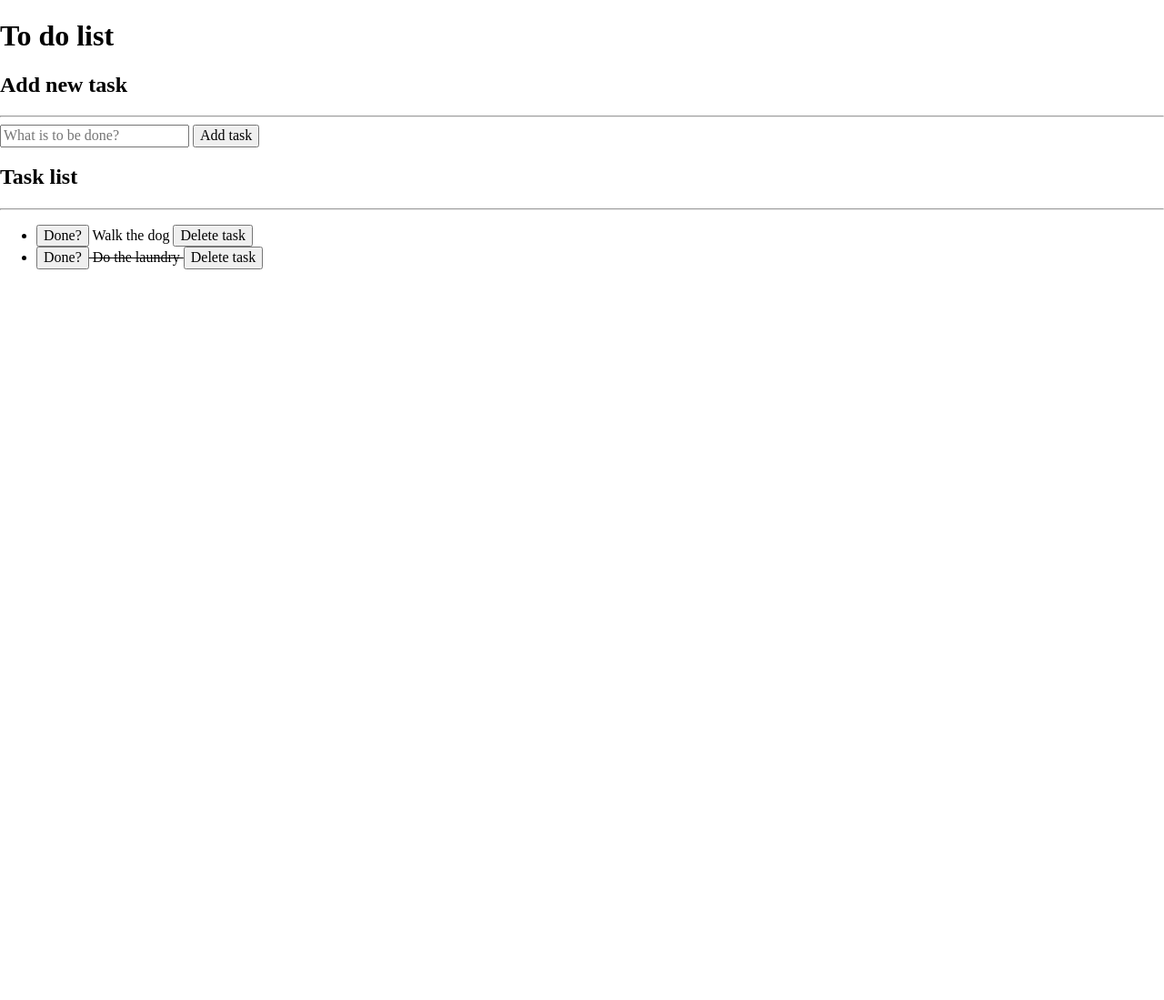
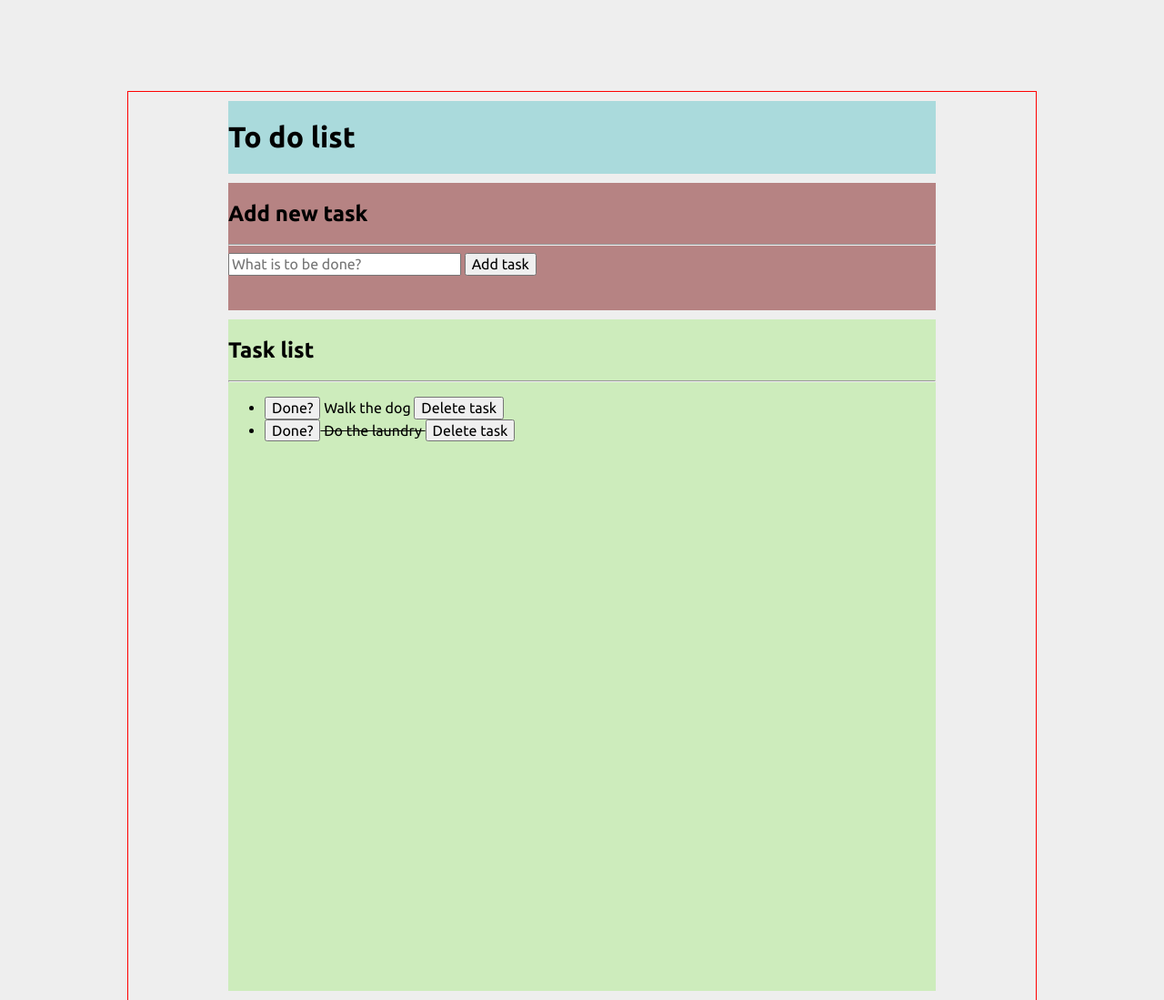
Before and after one commit to ada-kuczaj/to-do-list, a plain HTML site: page index.html in a window 1280 px wide. Shown: the top 1099 px of the page at 91% size. Before the commit the page ends 800 px from the top, so only its background shows below. Drawn offline with nearby package versions, Linux system fonts and the light colour scheme.

Commit message:
initial commit

```diff
--- /dev/null
+++ b/css/container.css
@@ -0,0 +1,43 @@
+.container {
+    display: grid;
+    border: 1px solid red;
+    max-width: 1000px;
+    height: 1000px;
+    width: 100%;
+    margin: 100px auto;
+    padding: 10px;
+    grid-template-columns: 100px 1fr 100px;
+    grid-template-rows: 80px 140px;
+    grid-auto-rows: minmax(200px, auto);
+    grid-row-gap: 10px;
+    /* grid-template-areas:
+        "hd hd hd"
+        "lt mn rt"
+        "lt mn rt"
+        "lt mn rt"
+        "ft ft ft"; */
+
+}
+
+.container__header {
+    background-color: rgb(170, 218, 220);
+    grid-column-start: 2;
+    grid-row-start: 1;
+    /* grid-area: hd; */
+}
+
+.container__input {
+    align-items: center;
+    justify-content: center;
+    background-color: rgb(182, 131, 131);
+    grid-column-start: 2;
+    grid-row-start: 2;
+    }
+
+.container__list {
+    align-items: center;
+    justify-content: center;
+    background-color: rgb(205, 236, 188);
+    grid-column-start: 2;
+    grid-row-start: 3;
+}
--- /dev/null
+++ b/css/form.css
@@ -0,0 +1,3 @@
+/* .form{
+    background-color: beige;
+} */
--- a/css/global.css
+++ b/css/global.css
@@ -7,3 +7,8 @@ html {
 ::before {
   box-sizing: inherit;
 }
+
+body {
+  background-color: rgb(238, 238, 238);
+  font-family: "Ubuntu", sans-serif;
+}
--- a/index.html
+++ b/index.html
@@ -7,37 +7,51 @@
     <link rel="stylesheet" href="https://cdnjs.cloudflare.com/ajax/libs/normalize/8.0.1/normalize.min.css"
         integrity="sha512-NhSC1YmyruXifcj/KFRWoC561YpHpc5Jtzgvbuzx5VozKpWvQ+4nXhPdFgmx8xqexRcpAglTj9sIBWINXa8x5w=="
         crossorigin="anonymous" referrerpolicy="no-referrer" />
+    <link rel="preconnect" href="https://fonts.googleapis.com">
+    <link rel="preconnect" href="https://fonts.gstatic.com" crossorigin>
+    <link
+        href="https://fonts.googleapis.com/css2?family=PT+Sans:ital,wght@0,400;0,700;1,400&family=Space+Mono&family=Ubuntu:ital,wght@0,400;0,700;1,400&display=swap"
+        rel="stylesheet">
+
     <title>To do list</title>
     <script defer src="script.js"></script>
+    <link href="css/global.css" rel="stylesheet">
     <link href="css/list.css" rel="stylesheet">
+    <link href="css/form.css" rel="stylesheet">
+    <link href="css/container.css" rel="stylesheet">
 
 </head>
 
 <body>
+    <div class="container">
 
 
-    <h1>To do list</h1>
 
 
-    <form class="js-form">
+        <div class="container__header">
+            <h1>To do list</h1>
+        </div>
+
+        <div class="container__input">
+            <form class="form js-form">
 
                 <h2>Add new task</h2>
                 <hr>
                 <input class="js-newTask" type="text" placeholder="What is to be done?">
-        <button>Add task</button>
+                <button class="button">Add task</button>
+            </form>
+        </div>
 
+        <div class="container__list">
             <h2>Task list</h2>
             <hr>
             <ul class="js-tasksList">
-
             </ul>
 
+        </div>
 
 
-    </form>
-
-
-
+    </div>
 </body>
 
 </html>
```
Lines whose indentation alone changed are shown as unchanged.
